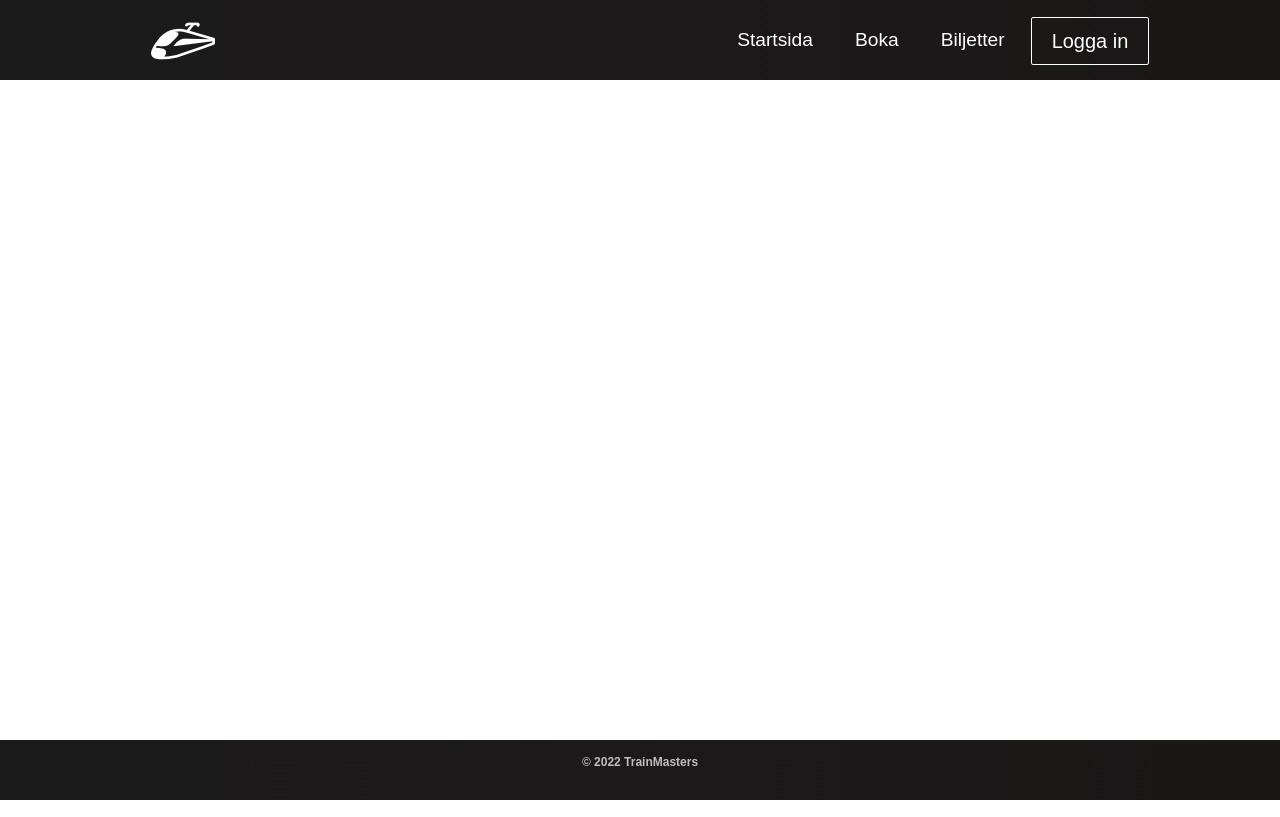
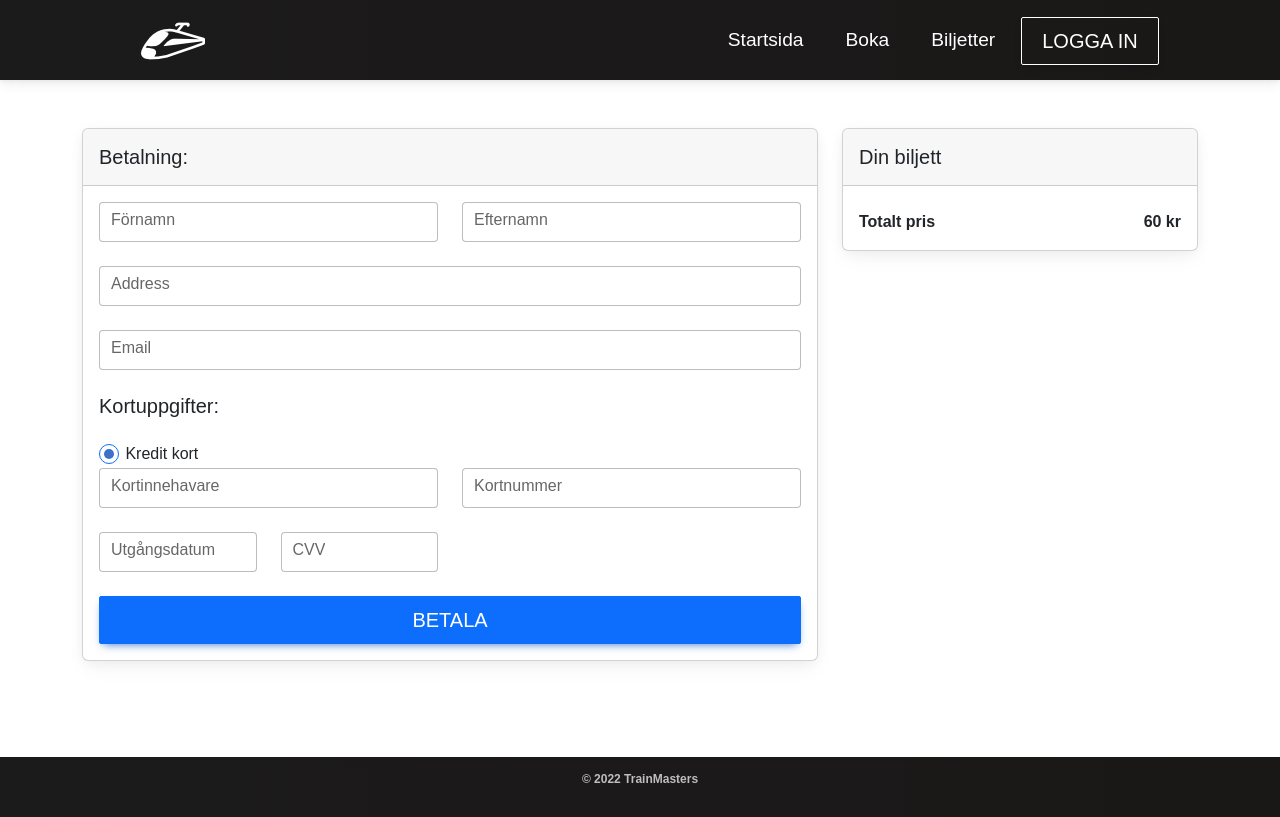
Before and after one commit to NikyAviator/TrainMasters, a React (Vite) app: page /betala in a window 1280 px wide. Built offline with nearby package versions, Linux system fonts and the light colour scheme.

Commit message:
Mayyadah, Argjend, Nikolai: Added paymentpage, MDBbootstrap ui.

```diff
--- a/index.html
+++ b/index.html
@@ -4,6 +4,14 @@
     <meta charset="UTF-8" />
     <link rel="icon" type="image/svg+xml" href="/vite.svg" />
     <meta name="viewport" content="width=device-width, initial-scale=1.0" />
+    <link
+      href="https://use.fontawesome.com/releases/v5.15.1/css/all.css"
+      rel="stylesheet"
+    />
+    <link
+      href="https://fonts.googleapis.com/css?family=Roboto:300,400,500,700&display=swap"
+      rel="stylesheet"
+    />
     <title>Tågmästarna</title>
   </head>
   <body>
--- a/package.json
+++ b/package.json
@@ -13,6 +13,7 @@
     "bootstrap": "^5.2.2",
     "concurrently": "^7.4.0",
     "express": "^4.18.1",
+    "mdb-react-ui-kit": "^4.2.0",
     "mysql2": "^2.3.3",
     "nodemon": "^2.0.19",
     "react": "^18.2.0",
--- a/scss/main.scss
+++ b/scss/main.scss
@@ -12,6 +12,7 @@ $body-color: white; (tex)
 @import "./body";
 */
 // Bootstrap css
+@import 'mdb-react-ui-kit/dist/css/mdb.min.css';
 @import '../node_modules/bootstrap/scss/bootstrap';
 // Our own css
 @import '/scss/Header.scss';
@@ -36,3 +37,6 @@ $body-color: white; (tex)
   text-align: center !important;
   padding: 15% !important;
 }
+body {
+  font-family: Roboto, Helvetica, Arial, sans-serif;
+}
--- a/src/App.jsx
+++ b/src/App.jsx
@@ -8,7 +8,7 @@ import RegisterPage from './components/Pages/RegisterPage';
 import Footer from './components/UI/Footer';
 import Header from './components/UI/Header';
 import CardDetails from './components/Pages/CardDetails';
-
+import PaymentPage from './components/Pages/PaymentPage';
 //react-bootstrap.github.io/getting-started/introduction/
 // Importing boostrap
 
@@ -25,6 +25,7 @@ export default function App() {
             <Route path='/logga-in' element={<LogInPage />} />
             <Route path='/registrera' element={<RegisterPage />} />
             <Route path='/details' element={<CardDetails />} />
+            <Route path='betala' element={<PaymentPage />} />
           </Routes>
         </main>
         <Footer />
--- a/src/components/Pages/PaymentPage.jsx
+++ b/src/components/Pages/PaymentPage.jsx
@@ -1,32 +1,126 @@
-// import React from "react";
-// import { Link } from "react-router-dom";
-// import "../../../scss/main.scss";
-// import { Button } from "../UI/Button";
-// import { Radio } from "@chakra-ui/radio";//  npm i @chakra-ui/radio
+import React from 'react';
+import {
+  MDBCard,
+  MDBCardBody,
+  MDBCardHeader,
+  MDBCheckbox,
+  MDBCol,
+  MDBContainer,
+  MDBInput,
+  MDBRow,
+  MDBRadio,
+  MDBBtn,
+  MDBListGroup,
+  MDBListGroupItem,
+} from 'mdb-react-ui-kit';
 
-// export default function PaymentPage(){
-//     return(
-//         <div className="pay-container">
-//           <p> Välj Typ Av Betalning: </p>
-//           <div className="type-container">
-//              <RadioGroup defaultValue="one">
-//                <Radio value="one">Swish</Radio>
-//                <Radio value="two">BetalningsKort</Radio>
-//                <Radio value="three">Faktura</Radio>
-//              </RadioGroup>
-//           </div>
-//           <div className="pay-btn">
-//              <Button
-//              className="payment-btn"
-//              buttonStyle="btn--primary"
-//              buttonSize="btn--extra-large"
-//              link=""// ??????
-//              >
-//                 Betala
-//              </Button>
+export default function App() {
+  return (
+    <MDBContainer className='py-5'>
+      <MDBRow>
+        <MDBCol md='8' className='mb-4'>
+          <MDBCard className='mb-4'>
+            <MDBCardHeader className='py-3'>
+              <h5 className='mb-0'>Betalning:</h5>
+            </MDBCardHeader>
+            <MDBCardBody>
+              <MDBRow className='mb-4'>
+                <MDBCol>
+                  <MDBInput label='Förnamn' id='form1' type='text' />
+                </MDBCol>
 
-//             </div>
+                <MDBCol>
+                  <MDBInput label='Efternamn' id='form2' type='text' />
+                </MDBCol>
+              </MDBRow>
 
-//         </div>
-//     );
-// }
+              <MDBInput
+                wrapperClass='mb-4'
+                label='Address'
+                id='form3'
+                type='text'
+              />
+              <MDBInput
+                wrapperClass='mb-4'
+                label='Email'
+                id='form4'
+                type='email'
+              />
+
+              <h5 className='mb-4'>Kortuppgifter:</h5>
+
+              <MDBRadio
+                name='flexRadioDefault'
+                id='flexRadioDefault1'
+                label='Kredit kort'
+                checked
+              />
+
+              <MDBRow>
+                <MDBCol>
+                  <MDBInput
+                    label='Kortinnehavare'
+                    id='form6'
+                    type='text'
+                    wrapperClass='mb-4'
+                  />
+                </MDBCol>
+                <MDBCol>
+                  <MDBInput
+                    label='Kortnummer'
+                    id='form7'
+                    type='text'
+                    wrapperClass='mb-4'
+                  />
+                </MDBCol>
+              </MDBRow>
+
+              <MDBRow>
+                <MDBCol md='3'>
+                  <MDBInput
+                    label='Utgångsdatum'
+                    id='form8'
+                    type='text'
+                    wrapperClass='mb-4'
+                  />
+                </MDBCol>
+                <MDBCol md='3'>
+                  <MDBInput
+                    label='CVV'
+                    id='form8'
+                    type='text'
+                    wrapperClass='mb-4'
+                  />
+                </MDBCol>
+              </MDBRow>
+
+              <MDBBtn size='lg' block>
+                BETALA
+              </MDBBtn>
+            </MDBCardBody>
+          </MDBCard>
+        </MDBCol>
+
+        <MDBCol md='4' className='mb-4'>
+          <MDBCard className='mb-4'>
+            <MDBCardHeader className='py-3'>
+              <h5 className='mb-0'>Din biljett</h5>
+            </MDBCardHeader>
+            <MDBCardBody>
+              <MDBListGroup flush>
+                <MDBListGroupItem className='d-flex justify-content-between align-items-center border-0 px-0 pb-0'>
+                  <div>
+                    <strong>Totalt pris</strong>
+                  </div>
+                  <span>
+                    <strong>60 kr</strong>
+                  </span>
+                </MDBListGroupItem>
+              </MDBListGroup>
+            </MDBCardBody>
+          </MDBCard>
+        </MDBCol>
+      </MDBRow>
+    </MDBContainer>
+  );
+}
```
Also changed, not shown: 1 other file (tests, documents, lock files or other folders).
